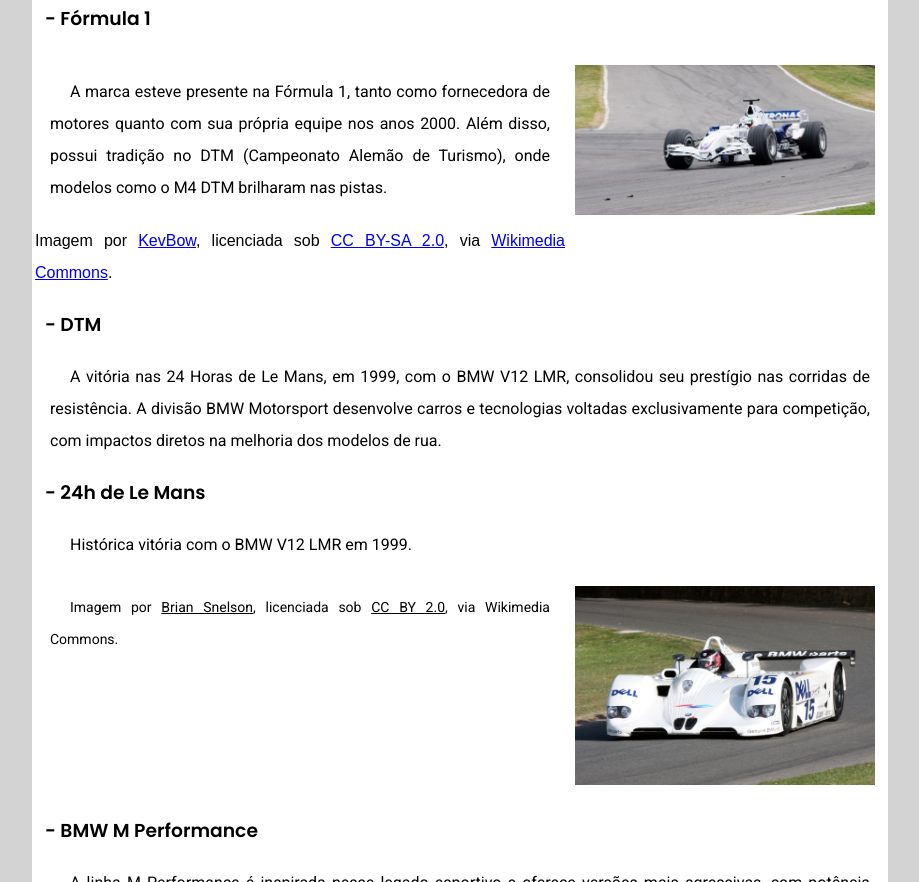
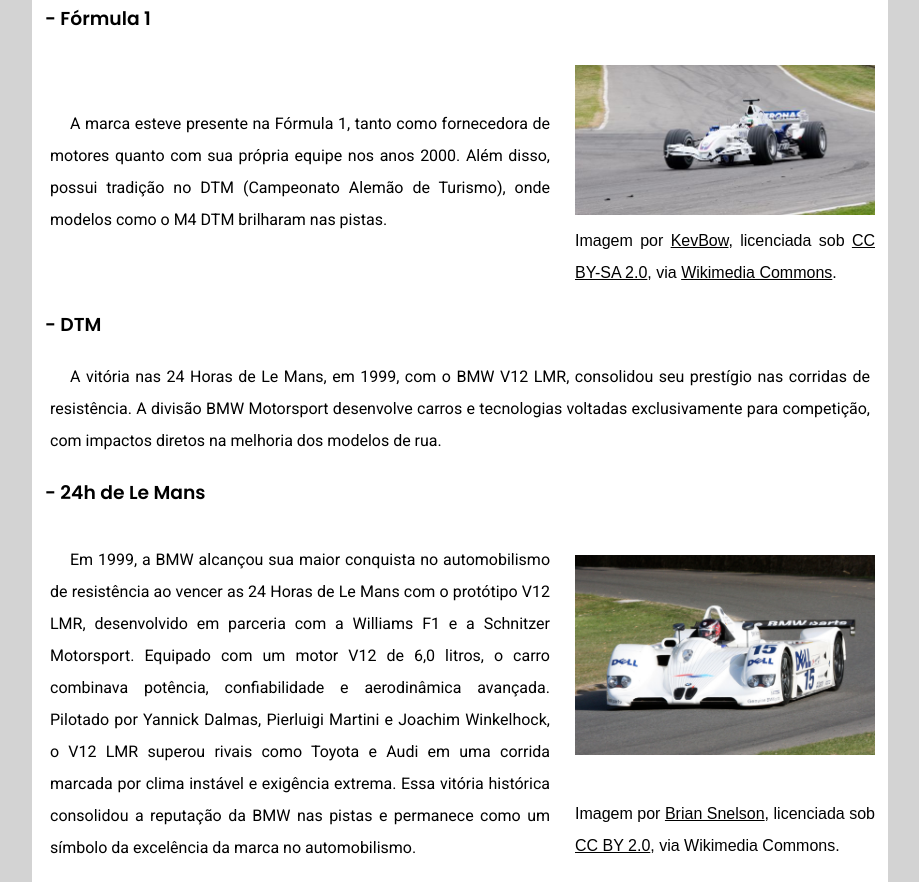
Before and after one commit to mttsdev/Portal-BMW, a plain HTML site: page index.html in a window 1280 px wide. Shown: the part 2539-3421 px from the top of the page, without its empty margins (180-1099 px from the left). Drawn offline with nearby package versions, Linux system fonts and the light colour scheme.

Commit message:
reative commons

```diff
--- a/index.html
+++ b/index.html
@@ -79,8 +79,8 @@
                 <div class="grid-flex">
                     <p>A marca esteve presente na Fórmula 1, tanto como fornecedora de motores quanto com sua própria equipe nos anos 2000. Além disso, possui tradição no DTM (Campeonato Alemão de Turismo), onde modelos como o M4 DTM brilharam nas pistas.</p>
                     <img src="assets/BMW-formula1.jpg" alt="A BMW competiu oficialmente na Fórmula 1 como equipe entre 2006 e 2009, chamando-se de BMW Sauber F1 Team. A vitória de Robert Kubica no GP de Canadá de 2008 foi um dos marcos da BMW!">
-                    <figure>
-                        <figcaption class="cc">
+                    <figure class="cc">
+                        <figcaption>
                                 Imagem por <a href="https://www.flickr.com/photos/70205477@N00/2761418028/" target="_blank" rel="noopener noreferrer">KevBow</a>, licenciada sob
                                 <a href="https://creativecommons.org/licenses/by-sa/2.0/" target="_blank" rel="noopener noreferrer">CC BY-SA 2.0</a>, via
                                 <a href="https://commons.wikimedia.org/wiki/File:Andy_Priaulx_2008_BMW_Sauber_demonstration.jpg" target="_blank" rel="noopener noreferrer">Wikimedia Commons</a>.
@@ -94,15 +94,14 @@
             </li>
             <li>
                 <h3> - 24h de Le Mans</h3>
-                <p>Histórica vitória com o BMW V12 LMR em 1999.</p>
-                <figure>
-                    <div class="grid-flex">
-                        <img src="assets/24h-Le-Mans.jpg" alt="BMW V12 LMR nas 24 Horas de Le Mans 1999">
+                <div class="grid-flex">
+                    <p>Em 1999, a BMW alcançou sua maior conquista no automobilismo de resistência ao vencer as 24 Horas de Le Mans com o protótipo V12 LMR, desenvolvido em parceria com a Williams F1 e a Schnitzer Motorsport. Equipado com um motor V12 de 6,0 litros, o carro combinava potência, confiabilidade e aerodinâmica avançada. Pilotado por Yannick Dalmas, Pierluigi Martini e Joachim Winkelhock, o V12 LMR superou rivais como Toyota e Audi em uma corrida marcada por clima instável e exigência extrema. Essa vitória histórica consolidou a reputação da BMW nas pistas e permanece como um símbolo da excelência da marca no automobilismo.
+                    </p>
+                    <img src="assets/24h-Le-Mans.jpg" alt="BMW V12 LMR nas 24 Horas de Le Mans 1999">
+                    <figure class="cc">
                         <figcaption>
-                        <p class="cc">
                             Imagem por <a href="https://www.flickr.com/photos/32659528@N00/3652730651" target="_blank" rel="noopener noreferrer">Brian Snelson</a>, licenciada sob
-                                <a href="https://creativecommons.org/licenses/by/2.0/" target="_blank" rel="noopener noreferrer">CC BY 2.0</a>, via Wikimedia Commons.
-                        </p>
+                            <a href="https://creativecommons.org/licenses/by/2.0/" target="_blank" rel="noopener noreferrer">CC BY 2.0</a>, via Wikimedia Commons.
                         </figcaption>
                     </div>
                 </figure>
--- a/style.css
+++ b/style.css
@@ -139,12 +139,14 @@
 }
 
 div.grid-flex > img {
-    grid-area: 1 / 2 / 3 / 3;
+    grid-area: 1 / 2 / 2 / 3;
     padding: 10px;
 }
 
-div.grid-flex {
-    grid-area: 3 / 2 / 4 / 3;
+div.grid-flex > figure.cc {
+    width: 300px;
+    grid-area: 2 / 2 / 3 / 3;
+    margin: auto;
 }
 
 aside {
@@ -176,8 +178,7 @@
     color: black;
 }
 
-p.cc, p.cc > a {
-    font-size: 14px;
+div.grid-flex > figure.cc > figcaption > a {
     color: black;
 }
 
```
